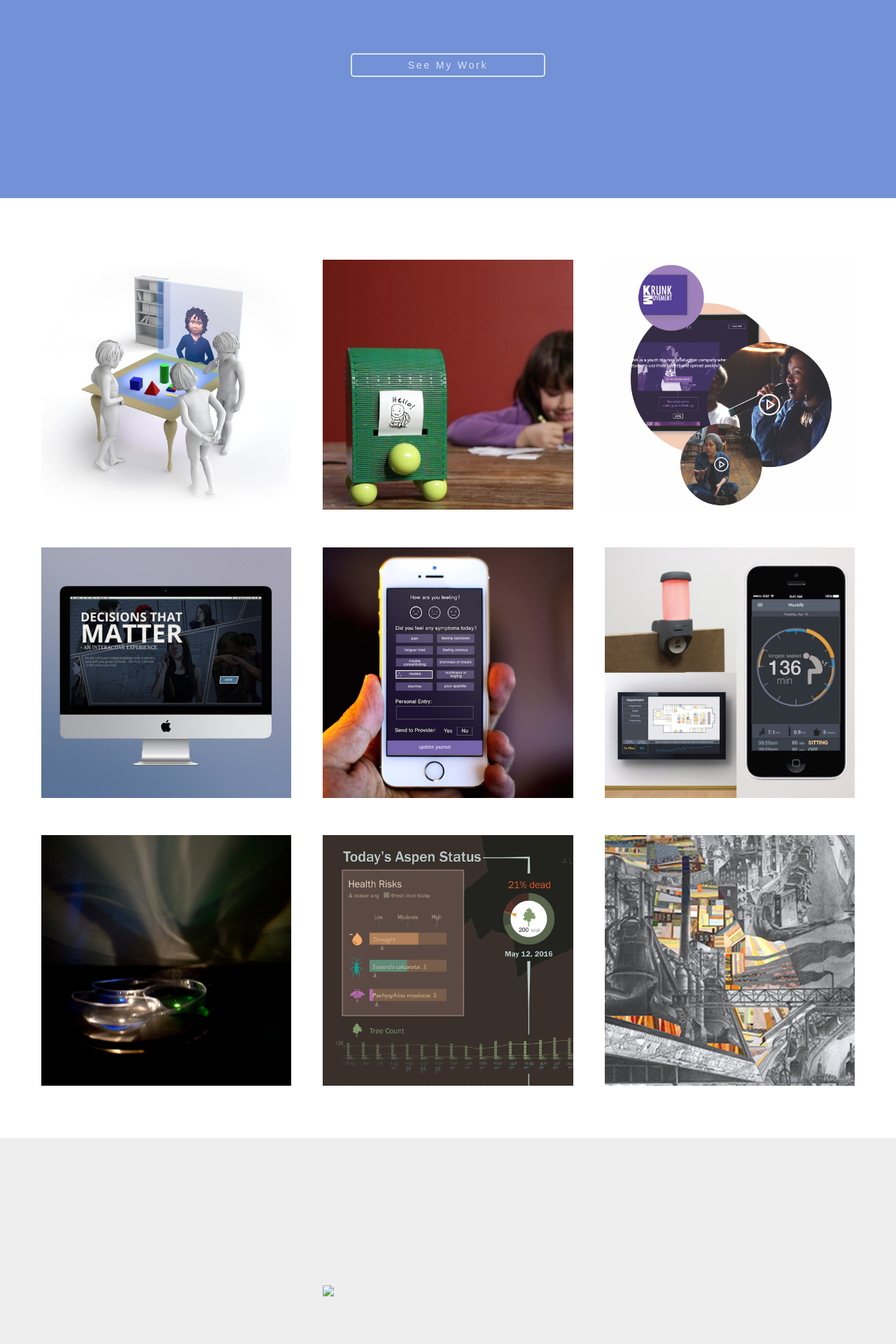
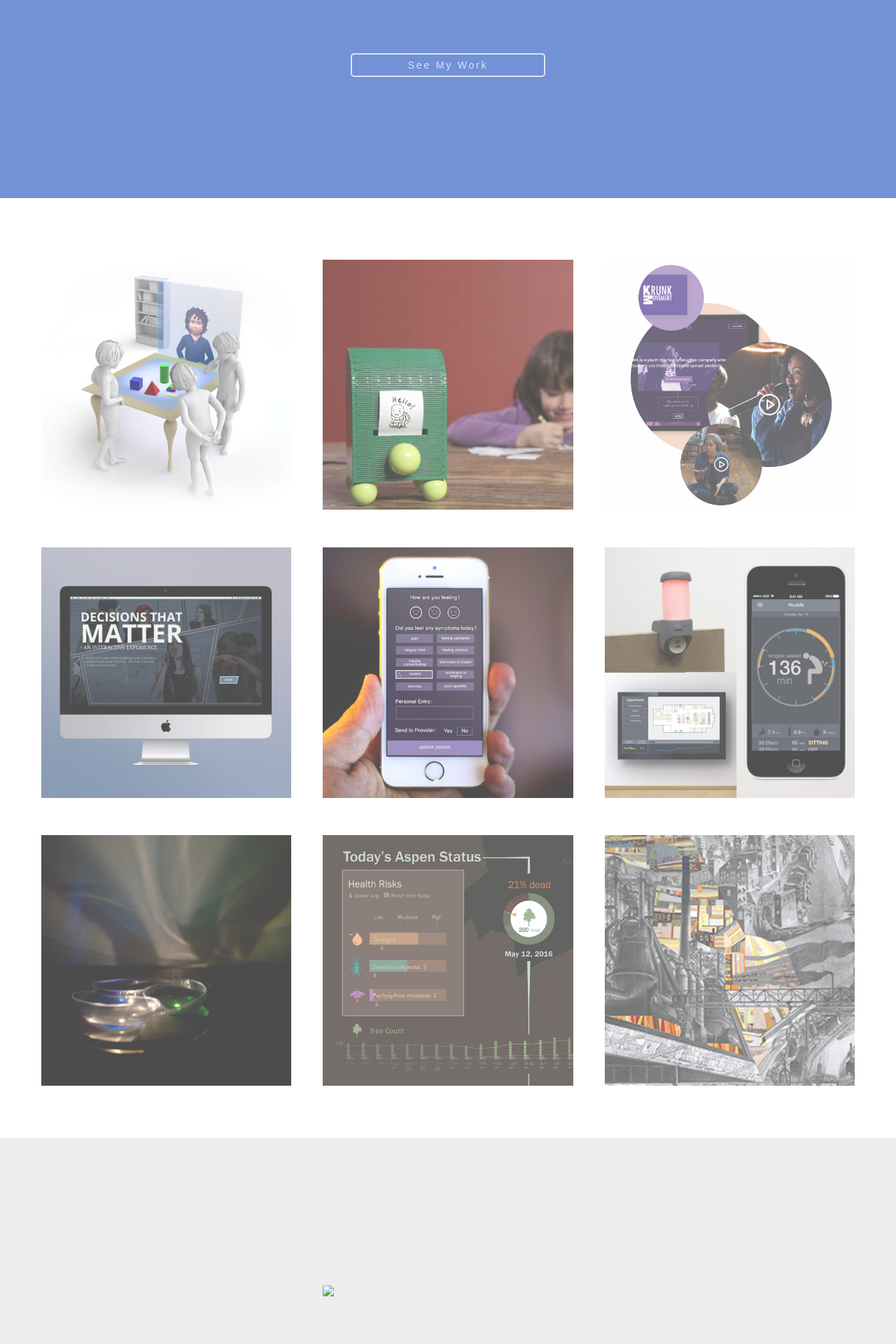
Before and after one commit to gaosams/gaosams.github.io, a Jekyll site: the page built from index.html, in a window 1280 px wide. Shown: the part 421-2341 px from the top of the page at 70% size. Built offline with Jekyll 4.4.1, drawn with Linux system fonts in a browser that asks for light colours; nearby versions of some CDN libraries.

Commit message:
lightenOpacityOfImages

```diff
--- a/css/main.css
+++ b/css/main.css
@@ -205,6 +205,7 @@ header .myRole {
 .portfolio .project {
     width: 100%;
     padding: 4% 2%;
+    opacity: .7;
 }
 
 /* END PORTFOLIO */
```
